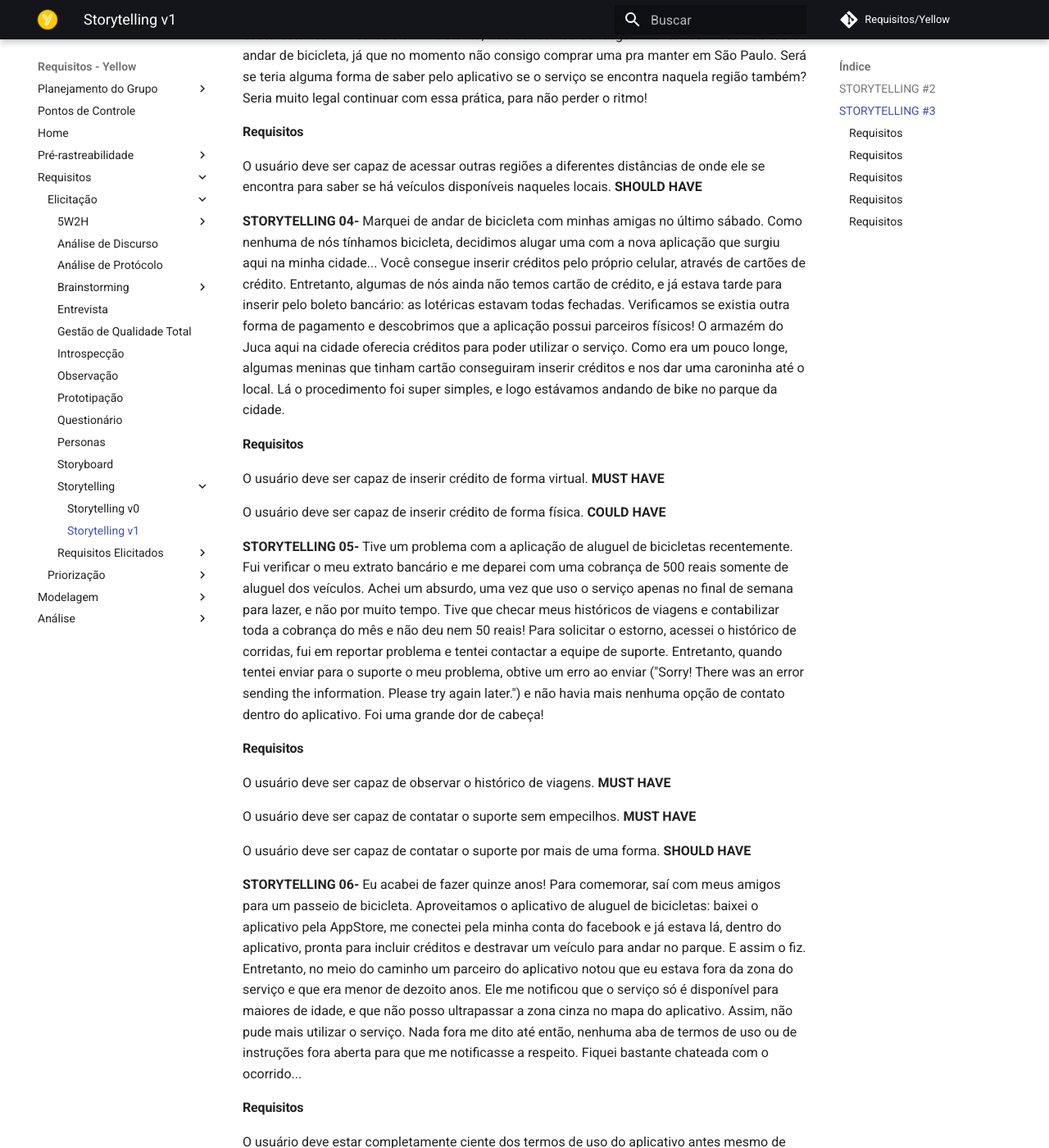
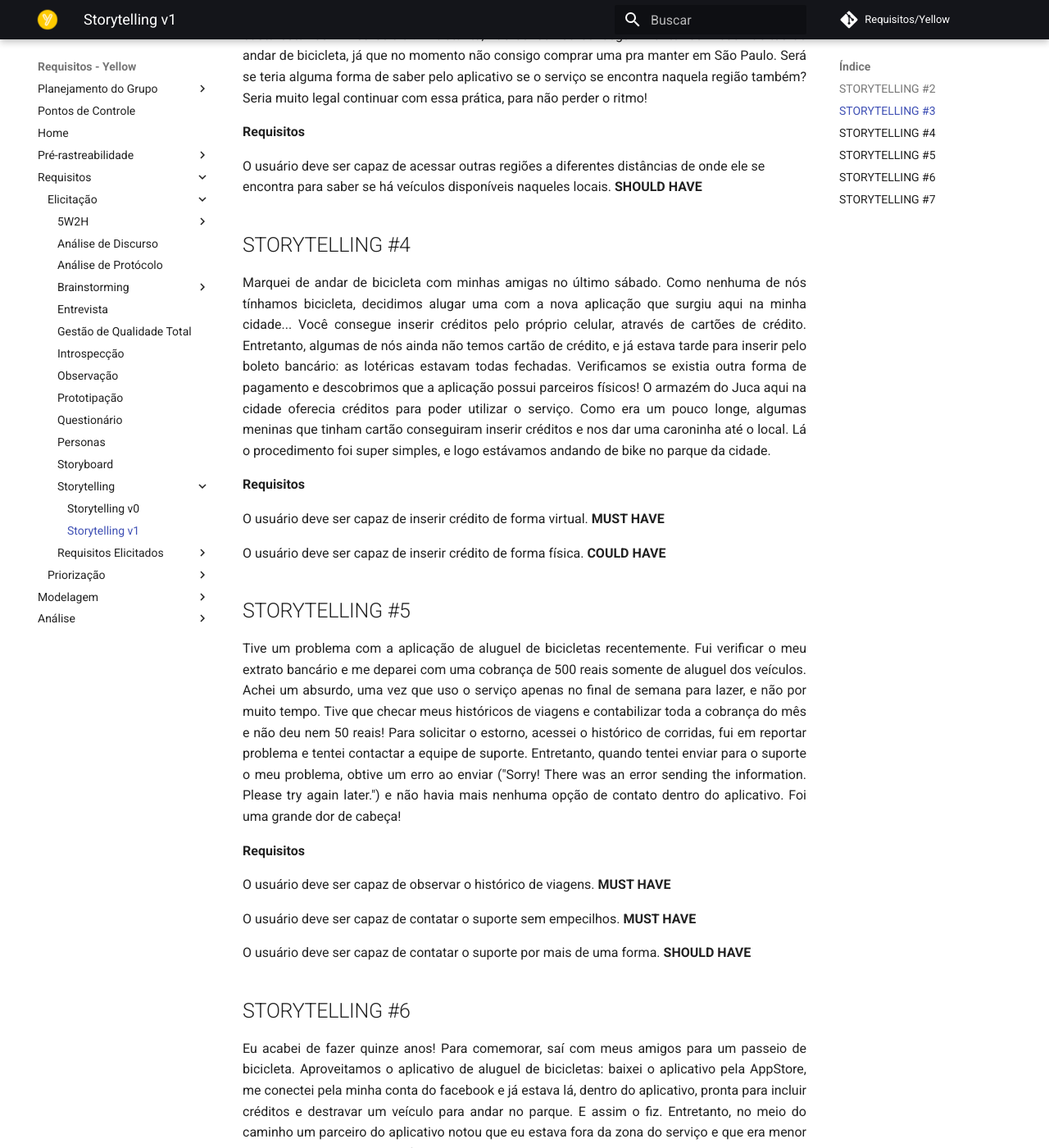
Before and after one commit to me42th/2019.2-Yellow, an MkDocs documentation site: the page built from docs/elicitacao/requisitos/storytelling_v1.md, in a window 1280 px wide and 1400 px high, scrolled down 1027 px. Shown: the whole window at 82% size. Built offline with MkDocs 1.6.1 and Material for MkDocs 9.7.7, drawn with Linux system fonts in a browser that asks for light colours; comment, search, counter and statistics services are not loaded; some of the changed text lies outside the part shown.

Commit message:
#112 - Terminando a formatação dos markdowns de Requisitos Elicitados

```diff
--- a/docs/elicitacao/requisitos/storytelling_v1.md
+++ b/docs/elicitacao/requisitos/storytelling_v1.md
@@ -22,39 +22,47 @@ O usuário deve ser capaz de notificar o suporte de problemas técnicos do veíc
 
 <p align="justify">Sempre gostei muito de praticar esportes, principalmente de andar de bicicleta! Aqui em Brasília, onde eu moro, existe um aplicativo que posso alugar bicicleta de uma forma fácil e econômica, basta estar com meu celular. Entretanto, não sei se vou conseguir manter os meus hábitos de andar de bicicleta, já que no momento não consigo comprar uma pra manter em São Paulo. Será se teria alguma forma de saber pelo aplicativo se o serviço se encontra naquela região também? Seria muito legal continuar com essa prática, para não perder o ritmo!</p>
 
-#### Requisitos
+**Requisitos**
 
 O usuário deve ser capaz de acessar outras regiões a diferentes distâncias de onde ele se encontra para saber se há veículos disponíveis naqueles locais. **SHOULD HAVE**
 
-**STORYTELLING 04-** Marquei de andar de bicicleta com minhas amigas no último sábado. Como nenhuma de nós tínhamos bicicleta, decidimos alugar uma com a nova aplicação que surgiu aqui na minha cidade... Você consegue inserir créditos pelo próprio celular, através de cartões de crédito. Entretanto, algumas de nós ainda não temos cartão de crédito, e já estava tarde para inserir pelo boleto bancário: as lotéricas estavam todas fechadas. Verificamos se existia outra forma de pagamento e descobrimos que a aplicação possui parceiros físicos! O armazém do Juca aqui na cidade oferecia créditos para poder utilizar o serviço. Como era um pouco longe, algumas meninas que tinham cartão conseguiram inserir créditos e nos dar uma caroninha até o local. Lá o procedimento foi super simples, e logo estávamos andando de bike no parque da cidade.
+## STORYTELLING #4
+<p align="justify">Marquei de andar de bicicleta com minhas amigas no último sábado. Como nenhuma de nós tínhamos bicicleta, decidimos alugar uma com a nova aplicação que surgiu aqui na minha cidade... Você consegue inserir créditos pelo próprio celular, através de cartões de crédito. Entretanto, algumas de nós ainda não temos cartão de crédito, e já estava tarde para inserir pelo boleto bancário: as lotéricas estavam todas fechadas. Verificamos se existia outra forma de pagamento e descobrimos que a aplicação possui parceiros físicos! O armazém do Juca aqui na cidade oferecia créditos para poder utilizar o serviço. Como era um pouco longe, algumas meninas que tinham cartão conseguiram inserir créditos e nos dar uma caroninha até o local. Lá o procedimento foi super simples, e logo estávamos andando de bike no parque da cidade.</p>
 
-#### Requisitos
+**Requisitos**
+
 O usuário deve ser capaz de inserir crédito de forma virtual. **MUST HAVE**
 
 O usuário deve ser capaz de inserir crédito de forma física. **COULD HAVE**
 
 
-**STORYTELLING 05-** Tive um problema com a aplicação de aluguel de bicicletas recentemente. Fui verificar o meu extrato bancário e me deparei com uma cobrança de 500 reais somente de aluguel dos veículos. Achei um absurdo, uma vez que uso o serviço apenas no final de semana para lazer, e não por muito tempo. Tive que checar meus históricos de viagens e contabilizar toda a cobrança do mês e não deu nem 50 reais! Para solicitar o estorno, acessei o histórico de corridas, fui em reportar problema e tentei contactar a equipe de suporte. Entretanto, quando tentei enviar para o suporte o meu problema, obtive um erro ao enviar ("Sorry! There was an error sending the information. Please try again later.") e não havia mais nenhuma opção de contato dentro do aplicativo. Foi uma grande dor de cabeça!
+## STORYTELLING #5
+<p align="justify">Tive um problema com a aplicação de aluguel de bicicletas recentemente. Fui verificar o meu extrato bancário e me deparei com uma cobrança de 500 reais somente de aluguel dos veículos. Achei um absurdo, uma vez que uso o serviço apenas no final de semana para lazer, e não por muito tempo. Tive que checar meus históricos de viagens e contabilizar toda a cobrança do mês e não deu nem 50 reais! Para solicitar o estorno, acessei o histórico de corridas, fui em reportar problema e tentei contactar a equipe de suporte. Entretanto, quando tentei enviar para o suporte o meu problema, obtive um erro ao enviar ("Sorry! There was an error sending the information. Please try again later.") e não havia mais nenhuma opção de contato dentro do aplicativo. Foi uma grande dor de cabeça!</p>
 
-#### Requisitos
+**Requisitos**
+
 O usuário deve ser capaz de observar o histórico de viagens. **MUST HAVE**
 
 O usuário deve ser capaz de contatar o suporte sem empecilhos. **MUST HAVE**
 
 O usuário deve ser capaz de contatar o suporte por mais de uma forma. **SHOULD HAVE**
 
-**STORYTELLING 06-** Eu acabei de fazer quinze anos! Para comemorar, saí com meus amigos para um passeio de bicicleta. Aproveitamos o aplicativo de aluguel de bicicletas: baixei o aplicativo pela AppStore, me conectei pela minha conta do facebook e já estava lá, dentro do aplicativo, pronta para incluir créditos e destravar um veículo para andar no parque. E assim o fiz. Entretanto, no meio do caminho um parceiro do aplicativo notou que eu estava fora da zona do serviço e que era menor de dezoito anos. Ele me notificou que o serviço só é disponível para maiores de idade, e que não posso ultrapassar a zona cinza no mapa do aplicativo. Assim, não pude mais utilizar o serviço. Nada fora me dito até então, nenhuma aba de termos de uso ou de instruções fora aberta para que me notificasse a respeito. Fiquei bastante chateada com o ocorrido...
+## STORYTELLING #6
+<p align="justify">Eu acabei de fazer quinze anos! Para comemorar, saí com meus amigos para um passeio de bicicleta. Aproveitamos o aplicativo de aluguel de bicicletas: baixei o aplicativo pela AppStore, me conectei pela minha conta do facebook e já estava lá, dentro do aplicativo, pronta para incluir créditos e destravar um veículo para andar no parque. E assim o fiz. Entretanto, no meio do caminho um parceiro do aplicativo notou que eu estava fora da zona do serviço e que era menor de dezoito anos. Ele me notificou que o serviço só é disponível para maiores de idade, e que não posso ultrapassar a zona cinza no mapa do aplicativo. Assim, não pude mais utilizar o serviço. Nada fora me dito até então, nenhuma aba de termos de uso ou de instruções fora aberta para que me notificasse a respeito. Fiquei bastante chateada com o ocorrido...</p>
 
-#### Requisitos
+**Requisitos**
+
 O usuário deve estar completamente ciente dos termos de uso do aplicativo antes mesmo de usufruir de seu serviço. Assim, a aplicação deve mostrar antes mesmo do início do cadastro. **MUST HAVE**
 
 O usuário deve receber certas instruções antes de sua primeira viagem. **COULD HAVE**
 
 O usuário deve ser notificado das zonas limites de estacionamento do veículo. **MUST HAVE**
 
-**STORYTELLING 07-** Por morar na capital do Brasil, Brasília, minha cidade é um dos pontos turísticos mais conhecidos. Não é raro encontrar gringos de diferentes lugares aqui, que buscam conhecer um pouco mais do Brasil além de São Paulo e Rio de Janeiro. Como opções de lazer eles podem visitar os museus, conhecer o lago paranoá, e agora com o novo aplicativo se tornou mais fácil dar um passeio de bicicleta no parque da cidade, um dos atrativos daqui! Entretanto, o aplicativo não colabora com as opções de idiomas, e isso complica um pouco a vida dos estrangeiros. Além de não apresentar opção de idioma, o aplicativo não segue uma linguagem só: acessando ele, você passa por uma tela em português, outra em espanhol e outra em inglês! Embora seja um ótimo aplicativo, isso dificulta um pouco sua acessibilidade...
+## STORYTELLING #7
+<p align="justify">Por morar na capital do Brasil, Brasília, minha cidade é um dos pontos turísticos mais conhecidos. Não é raro encontrar gringos de diferentes lugares aqui, que buscam conhecer um pouco mais do Brasil além de São Paulo e Rio de Janeiro. Como opções de lazer eles podem visitar os museus, conhecer o lago paranoá, e agora com o novo aplicativo se tornou mais fácil dar um passeio de bicicleta no parque da cidade, um dos atrativos daqui! Entretanto, o aplicativo não colabora com as opções de idiomas, e isso complica um pouco a vida dos estrangeiros. Além de não apresentar opção de idioma, o aplicativo não segue uma linguagem só: acessando ele, você passa por uma tela em português, outra em espanhol e outra em inglês! Embora seja um ótimo aplicativo, isso dificulta um pouco sua acessibilidade...</p>
 
-#### Requisitos
+**Requisitos**
+
 O aplicativo deve fornecer alternativas de idiomas. **COULD HAVE**
 
 O aplicativo deve ser coerente quanto ao idioma escolhido. **MUST HAVE**
```
